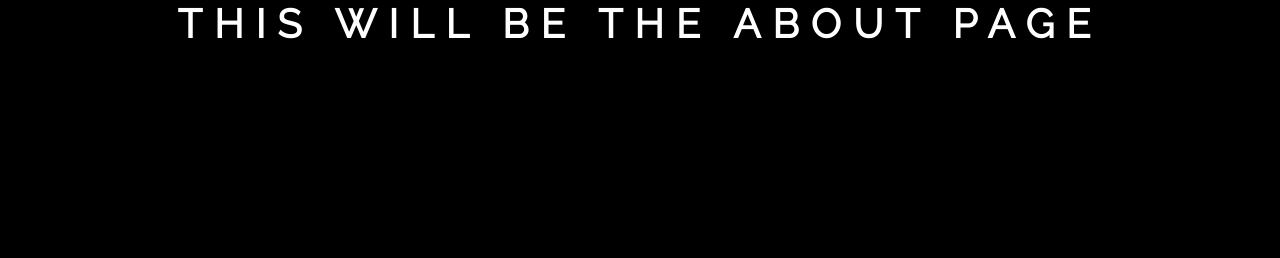
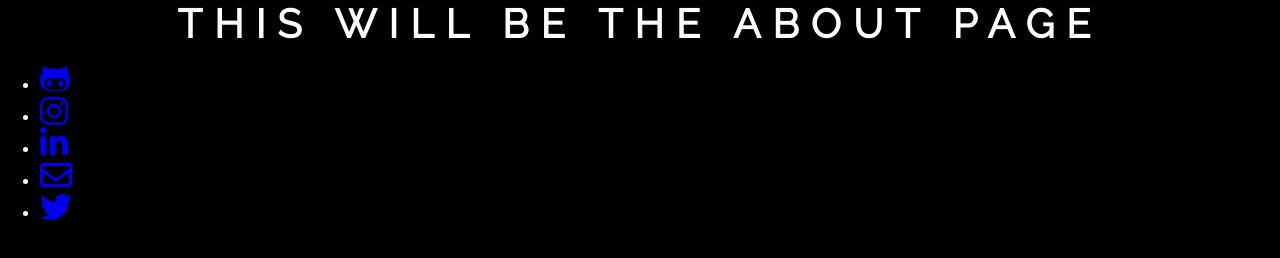
Before and after one commit to tracy-codes/tracycodes-portfolio, a plain HTML site: page about.html in a window 1280 px wide. Drawn offline with Linux system fonts and the light colour scheme.

Commit message:
Added footer HTML

```diff
--- a/about.html
+++ b/about.html
@@ -6,11 +6,33 @@
 	<meta http-equiv="X-UA-Compatible" content="ie=edge">
 	<link rel="shortcut icon" href="src/img/favicon.ico" type="image/x-icon">
 	<link rel="stylesheet" href="src/style.css">
+	<link rel="stylesheet" href="https://use.fontawesome.com/releases/v5.3.1/css/brands.css" integrity="sha384-rf1bqOAj3+pw6NqYrtaE1/4Se2NBwkIfeYbsFdtiR6TQz0acWiwJbv1IM/Nt/ite"
+	 crossorigin="anonymous">
+	<link rel="stylesheet" href="https://use.fontawesome.com/releases/v5.3.1/css/all.css" integrity="sha384-mzrmE5qonljUremFsqc01SB46JvROS7bZs3IO2EmfFsd15uHvIt+Y8vEf7N7fWAU"
+	 crossorigin="anonymous">
 	<title>Tracy Codes - About Me</title>
 </head>
 
 <body>
 	<h1>This will be the about page</h1>
+	<footer id="connect" class="footer">
+		<ul id="footer-links">
+			<li>
+				<a href="https://github.com/tracy-codes"><i class="fab fa-github-alt fa-2x"></i></i></a>
+			</li>
+			<li>
+				<a href="https://instagram.com/tracycodes"><i class="fab fa-instagram fa-2x"></i></i></i></a></li>
+			</li>
+			<li>
+				<a href="https://www.linkedin.com/in/tracy-adams/"><i class="fab fa-linkedin-in fa-2x"></i></i></a></li>
+			<li>
+				<a href="mailto:tracy@tracycodes.com"><i class="far fa-envelope fa-2x"></i></i></i></a></li>
+			</li>
+			<li>
+				<a href="https://twitter.com/tracy-codes"><i class="fab fa-twitter fa-2x"></i></i></i></a></li>
+			</li>
+		</ul>
+	</footer>
 </body>
 
 </html>
```
Also changed, not shown: index.html (+22 -0 lines).
